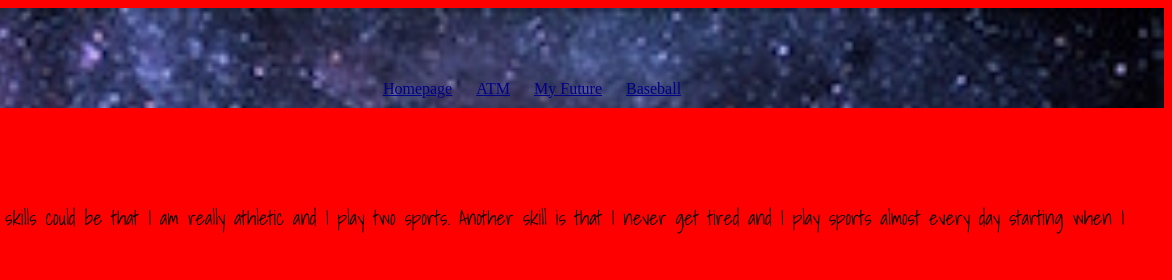
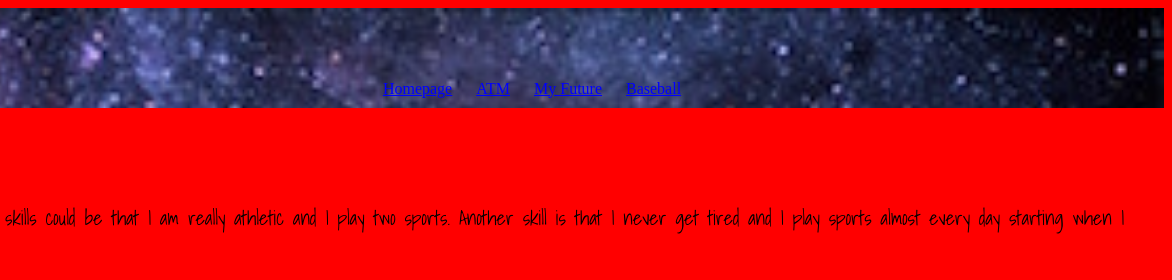
Before and after one commit to Victorscode/Victorscode.github.io, a plain HTML site: page index.html in a window 1280 px wide. Shown: the top 280 px of the page, 108-1280 px from the left. Drawn offline with Linux system fonts and the light colour scheme; files whose address does not match are found by name; a web font is replaced by a local one.

Commit message:
Update app.css

```diff
--- a/app.css
+++ b/app.css
@@ -3,7 +3,7 @@ body {
 }
 h1{
     font-family: 'Londrina Sketch', cursive;
-    font-size: 50px;
+    font-size:50px;
     text-align: center;
 }
 h2{
@@ -28,7 +28,7 @@ header{
     background-size: cover;
 }
 a{
-    color:darkblue;
+    color: blue;
 }
 img{
     border:solid 5px #88209E;
```
